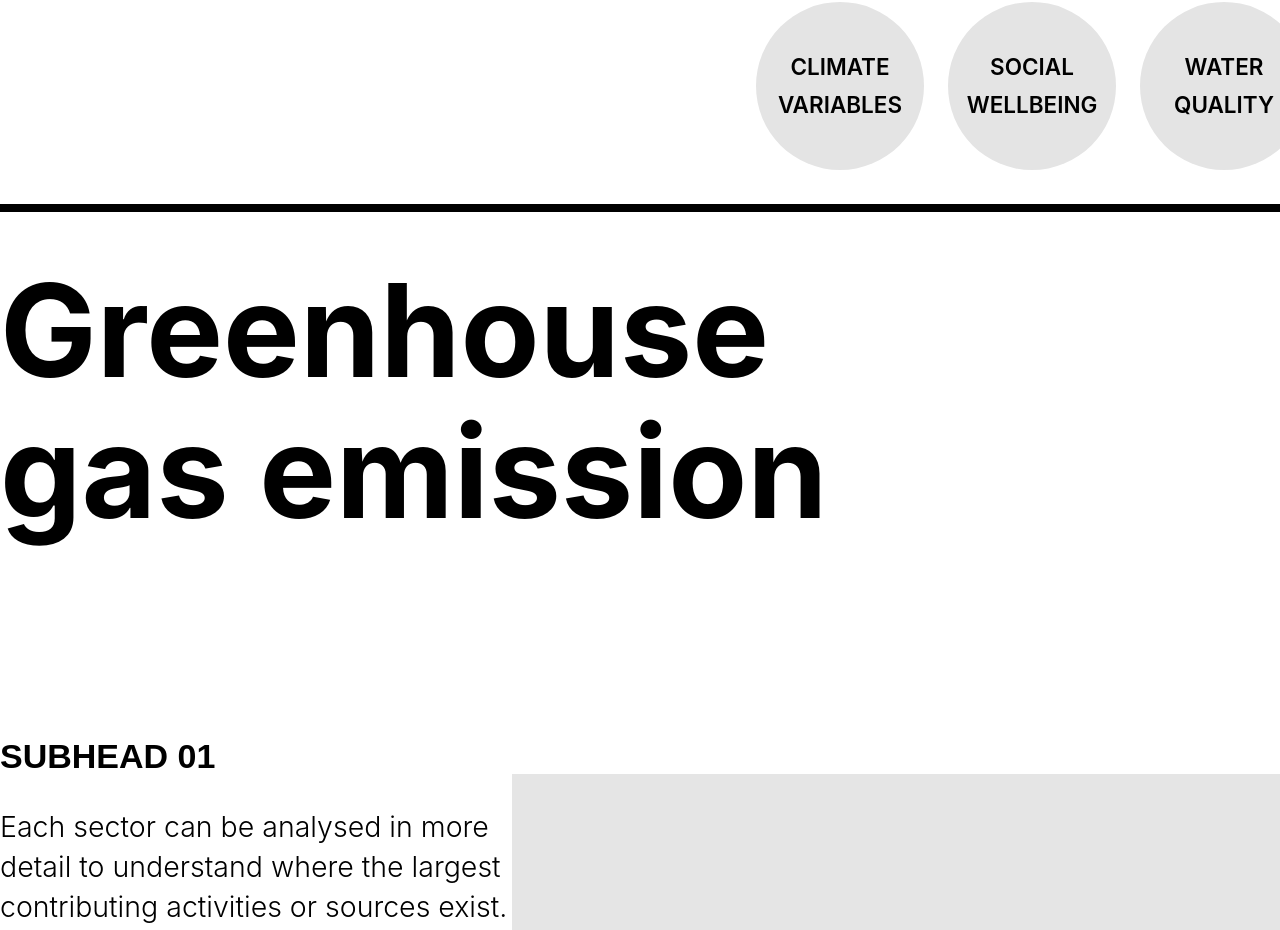
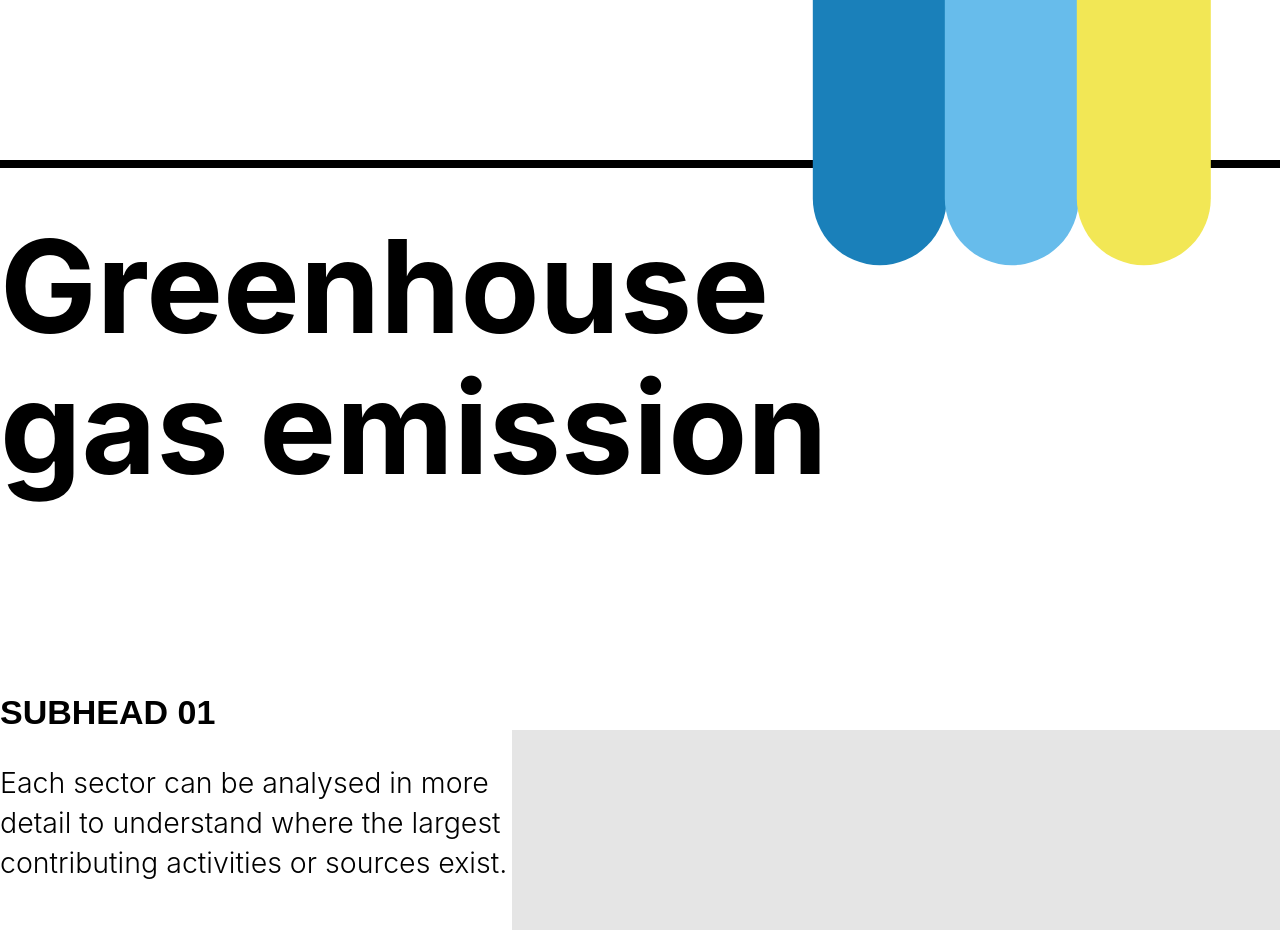
Before and after one commit to enviroaccounts/Tailwind-helloworld, a website: page public/index.html in a window 1280 px wide. Shown: the top 930 px of the page. Drawn offline with nearby package versions, Linux system fonts and the light colour scheme.

Commit message:
icon background with colors done

```diff
--- a/public/index.html
+++ b/public/index.html
@@ -17,22 +17,19 @@
       <div class="Desktop container mx-auto h-auto">
         <!-- logo section -->
         <div
-          class="logo_section_div flex flex-row justify-end gap-20 mb-20 mt-12"
+          class="logo_section_div flex flex-row justify-end  mb-20 mt-20 gap-5"
         >
           <div
-            class="relative flex justify-center items-center before:content-[''] before:block before:absolute before:top-1/2 before:left-1/2 before:-translate-x-1/2 before:-translate-y-1/2 before:bg-grey before:rounded-full before:w-[150%] before:pb-[150%] before:z-[-1] ClimateVariables w-28 text-center text-black text-footer font-semibold font-inter uppercase leading-footer "
+            class="relative flex justify-center items-center before:content-[''] before:block before:absolute before:top-1/2 before:left-1/2 before:-translate-x-1/2 before:-translate-y-1/2 before:bg-dark-blue-900 before:rounded-b-full before:w-[120%] before:pb-[330%] before:z-[1] ClimateVariables w-28 text-center text-black text-footer font-semibold font-inter uppercase leading-footer "
           >
-            Climate Variables
           </div>
           <div
-            class="relative flex justify-center items-center before:content-[''] before:block before:absolute before:top-1/2 before:left-1/2 before:-translate-x-1/2 before:-translate-y-1/2 before:bg-grey before:rounded-full before:w-[150%] before:pb-[150%] before:z-[-1] ClimateVariables w-28 text-center text-black text-footer font-semibold font-inter uppercase leading-footer"
+            class="relative flex justify-center items-center before:content-[''] before:block before:absolute before:top-1/2 before:left-1/2 before:-translate-x-1/2 before:-translate-y-1/2 before:bg-light-blue-900 before:rounded-b-full before:w-[120%] before:pb-[330%] before:z-[1] ClimateVariables w-28 text-center text-black text-footer font-semibold font-inter uppercase leading-footer"
           >
-            Social WellBeing
           </div>
           <div
-            class="relative flex justify-center items-center before:content-[''] before:block before:absolute before:top-1/2 before:left-1/2 before:-translate-x-1/2 before:-translate-y-1/2 before:bg-grey before:rounded-full before:w-[150%] before:pb-[150%] before:z-[-1] ClimateVariables w-28 text-center text-black text-footer font-semibold font-inter uppercase leading-footer"
+            class="relative flex justify-center items-center before:content-[''] before:block before:absolute before:top-1/2 before:left-1/2 before:-translate-x-1/2 before:-translate-y-1/2 before:bg-yellow-900 before:rounded-b-full before:w-[120%] before:pb-[330%] before:z-[1] ClimateVariables w-28 text-center text-black text-footer font-semibold font-inter uppercase leading-footer mr-20"
           >
-            Water Quality
           </div>
         </div>
         <!-- divider -->
```
Also changed, not shown: public/build/tailwind.css.
